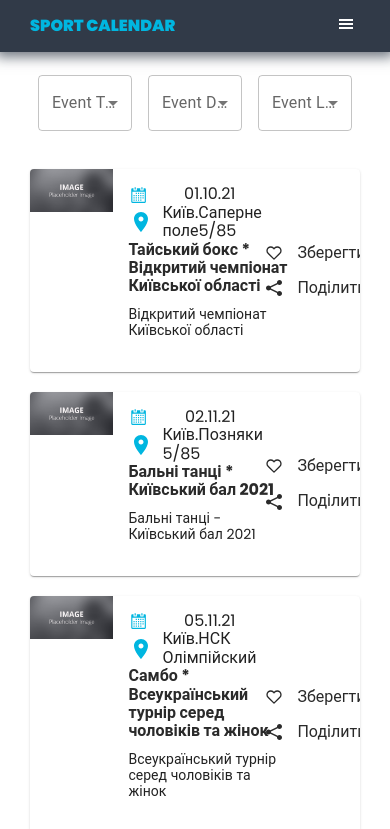
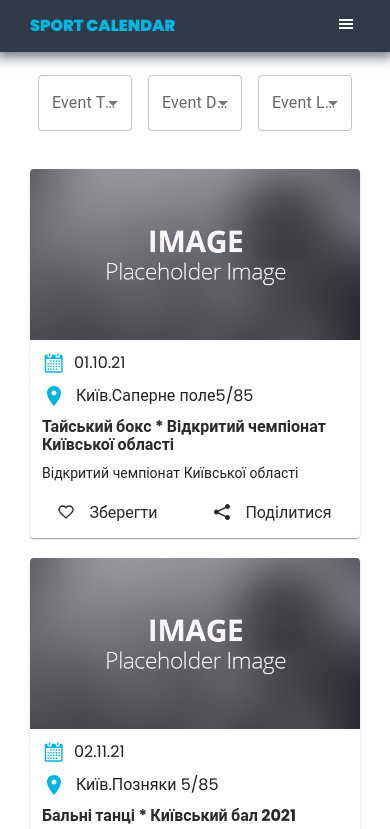
Before and after one commit to raa-intern/sportcalendar, a React (Create React App) app: page / in a window 390 px wide. Shown: the top 829 px of the page. Built offline with nearby package versions, Linux system fonts and the light colour scheme.

Commit message:
add mobile version

```diff
--- a/src/components/EventCard/EventCard.jsx
+++ b/src/components/EventCard/EventCard.jsx
@@ -1,12 +1,21 @@
 import * as React from "react";
-import CardMedia from "@mui/material/CardMedia";
-import { Grid, Card, CardContent } from "@mui/material";
+// import CardMedia from "@mui/material/CardMedia";
+import { Card } from "@mui/material";
 import RoomIcon from "@mui/icons-material/Room";
 import { ImShare2 } from "react-icons/im";
 import { FiHeart } from "react-icons/fi";
 import { GoCalendar } from "react-icons/go";
 import image from "../../assets/images/image.png";
-import { Title, Discr, IconWrap, Wrap, Button } from "./EventCard.styled";
+import {
+  Title,
+  Discr,
+  P,
+  ButtonWrap,
+  Button,
+  CardContainer,
+  Image,
+  CardContent,
+} from "./EventCard.styled";
 
 export default function EventCard({ event }) {
   const {
@@ -25,42 +34,27 @@ export default function EventCard({ event }) {
   return (
     <>
       <Card sx={{ display: "flex", mb: "20px" }}>
-        <Grid container>
-          <Grid item xs={3}>
-            <CardMedia
-              component="img"
-              height="100%"
-              image={image}
-              alt="maraphon"
-            />
-          </Grid>
-          <Grid item xs={7}>
+        <CardContainer>
+          <div>
+            <Image src={image} alt="maraphon" />
+          </div>
+          <div>
             <CardContent>
-              <Grid container>
-                <Grid item xs={8}>
-                  <IconWrap>
-                    <GoCalendar size={18} />
-                    <p>{registration_date}</p>
-                  </IconWrap>
-                  <IconWrap>
-                    <RoomIcon /> <p>{location}</p>
-                  </IconWrap>
-                </Grid>
+              <div>
+                <P>
+                  <GoCalendar size={22} />
+                  {registration_date}
+                </P>
+                <P>
+                  <RoomIcon />
+                  {location}
+                </P>
+              </div>
               <Title>{name}</Title>
               <Discr>{description}</Discr>
-              </Grid>
             </CardContent>
-          </Grid>
-          <Grid
-            item
-            xs={2}
-            style={{
-              display: "flex",
-              justifyContent: "center",
-              alignItems: "center",
-            }}
-          >
-            <Wrap>
+          </div>
+          <ButtonWrap>
             <Button>
               <FiHeart />
               Зберегти
@@ -69,9 +63,8 @@ export default function EventCard({ event }) {
               <ImShare2 />
               Подiлитися
             </Button>
-            </Wrap>
-          </Grid>
-        </Grid>
+          </ButtonWrap>
+        </CardContainer>
       </Card>
     </>
   );
--- a/src/components/EventCard/EventCard.styled.js
+++ b/src/components/EventCard/EventCard.styled.js
@@ -1,10 +1,44 @@
 import styled from "@emotion/styled/macro";
+
+export const CardContainer = styled.div`
+  @media screen and (min-width: 768px) {
+    display: flex;
+  }
+`;
+
+export const CardContent = styled.div`
+  padding: 12px;
+  @media screen and (min-width: 768px) {
+    width: 305px;
+    padding: 15px;
+  }
+  @media screen and (min-width: 1280px) {
+    width: 605px;
+  }
+`;
+
+export const Image = styled.img`
+  width: 100%;
+  height: 100%;
+  @media screen and (min-width: 768px) {
+    width: 270px;
+  }
+  @media screen and (min-width: 1280px) {
+    width: 370px;
+  }
+`;
 
 export const Title = styled.h1`
   font-size: 16px;
   font-weight: 700;
   color: var(--black-color);
   margin-bottom: 10px;
+  @media screen and (min-width: 768px) {
+    font-size: 14px;
+  }
+  @media screen and (min-width: 1280px) {
+    font-size: 16px;
+  }
 `;
 
 export const Discr = styled.p`
@@ -12,35 +46,50 @@ export const Discr = styled.p`
   align-items: center;
   font-size: 14px;
   margin-bottom: 10px;
+  @media screen and (min-width: 768px) {
+    font-size: 12px;
+  }
+  @media screen and (min-width: 1280px) {
+    font-size: 14px;
+  }
 `;
 
-export const IconWrap = styled.div`
+export const P = styled.p`
   display: flex;
   align-items: center;
-  justify-content: space-between;
+  margin-bottom: 10px;
   & > svg {
     color: var(--accent-color);
     margin-right: 10px;
   }
+
+  @media screen and (min-width: 768px) {
+    font-size: 14px;
+  }
 `;
 
-export const Wrap = styled.div`
+export const ButtonWrap = styled.div`
   display: flex;
-  flex-direction: column;
-  align-items: flex-start;
+  align-items: center;
+  justify-content: space-around;
 
-  margin-top: 15px;
-  margin-right: 15px;
+  @media screen and (min-width: 768px) {
+    flex-direction: column;
+    justify-content: center;
+    margin-top: 15px;
+    margin-right: 15px;
+  }
 `;
 
 export const Button = styled.button`
   display: flex;
-  align-items: center;
-  justify-content: center;
+  align-items: flex-start;
+  // justify-content: center;
   border: none;
   color: var(--black-color);
   background-color: transparent;
   margin-bottom: 15px;
+
   &:focus,
   &:hover {
     color: var(--accent-color);
--- a/src/index.css
+++ b/src/index.css
@@ -42,5 +42,4 @@ p {
 img {
   display: block;
   width: 100%;
-  height: auto;
 }
```
Lines whose indentation alone changed are shown as unchanged.
